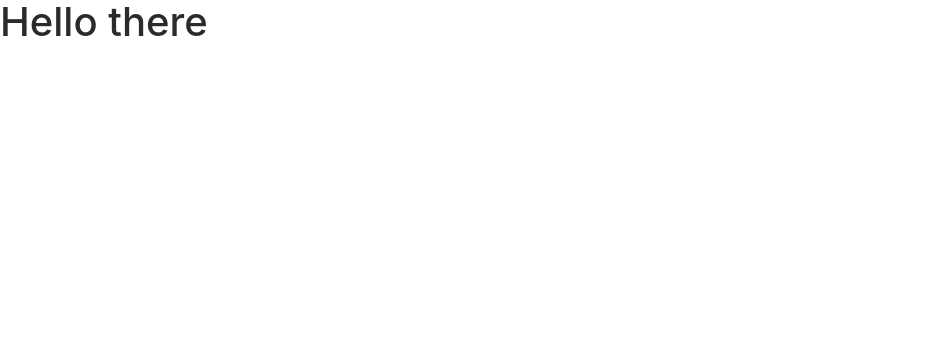
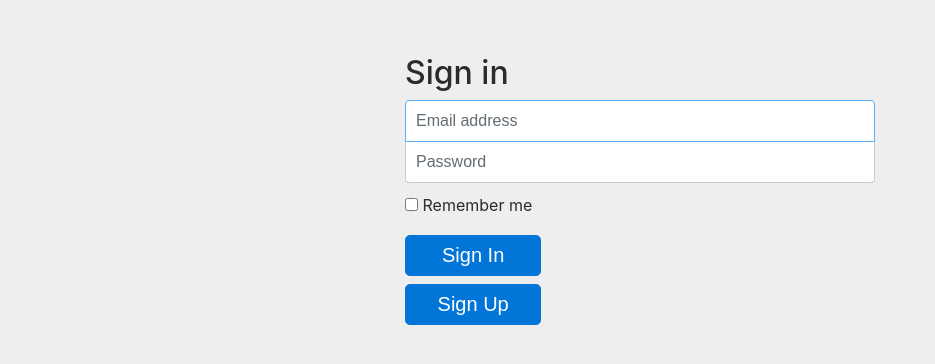
Before and after one commit to xcoder0007-zz/javascriptStorage, a plain HTML site: page index.html in a window 1280 px wide. Shown: the whole page, without its empty margins (0-935 px from the left). Drawn offline with nearby package versions, Linux system fonts and the light colour scheme.

Commit message:
add form

```diff
--- /dev/null
+++ b/form.css
@@ -0,0 +1,44 @@
+body {
+  padding-top: 40px;
+  padding-bottom: 40px;
+  background-color: #eee;
+}
+
+.form-signin {
+  max-width: 500px;
+  padding: 15px;
+  margin: 0 auto;
+}
+.form-signin .form-signin-heading,
+.form-signin .checkbox {
+  margin-bottom: 10px;
+}
+.form-signin .checkbox {
+  font-weight: normal;
+}
+.form-signin .form-control {
+  position: relative;
+  height: auto;
+  -webkit-box-sizing: border-box;
+          box-sizing: border-box;
+  padding: 10px;
+  font-size: 16px;
+}
+.form-signin .form-control:focus {
+  z-index: 2;
+}
+.form-signin input[type="email"] {
+  margin-bottom: -1px;
+  border-bottom-right-radius: 0;
+  border-bottom-left-radius: 0;
+}
+.form-signin input[type="password"] {
+  margin-bottom: 10px;
+  border-top-left-radius: 0;
+  border-top-right-radius: 0;
+}
+
+.btn{
+    width: 29%;
+    padding: 7px;
+}
--- a/index.html
+++ b/index.html
@@ -6,8 +6,30 @@
     <meta http-equiv="X-UA-Compatible" content="IE=edge">
 <meta name="viewport" content="width=device-width, initial-scale=1, shrink-to-fit=no">
         <link href="https://cdnjs.cloudflare.com/ajax/libs/twitter-bootstrap/4.0.0-alpha.6/css/bootstrap.css" rel="stylesheet">
+        <link href="./form.css" rel="stylesheet">
+
     </head>
 <body>
-    <h1>Hello there</h1>
+
+<div class="container">
+
+      <form class="form-signin">
+        <h2 class="form-signin-heading">Sign in</h2>
+        <label class="sr-only" for="inputEmail">Email address</label>
+        <input class="form-control" id="inputEmail" type="email" placeholder="Email address" required autofocus>
+        <label class="sr-only" for="inputPassword">Password</label>
+        <input class="form-control" id="inputPassword" type="password" placeholder="Password" required>
+        <div class="checkbox">
+          <label>
+            <input type="checkbox" value="remember-me"> Remember me
+          </label>
+        </div>
+        <button class="btn btn-lg btn-primary btn-block" type="submit">Sign In</button>
+        <button class="btn btn-lg btn-primary btn-block" type="submit">Sign Up</button>
+      </form>
+
+    </div>
+
+
 </body>
 </html>
```
